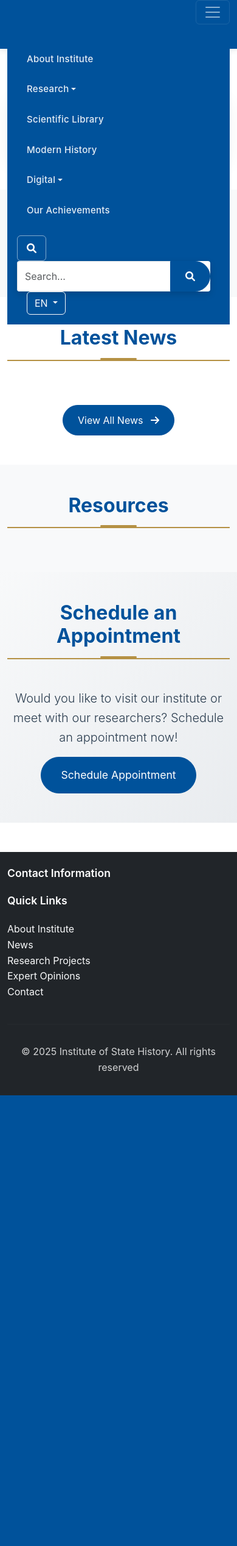
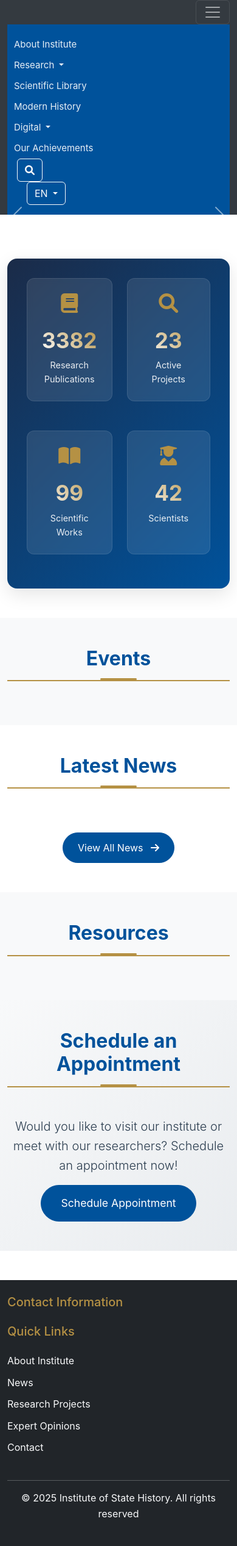
Before and after one commit to SmaylovSerikbay/historystate, a Django app: page /en/ in a window 390 px wide, after a click that opens the changed part. Shown: the whole page at 61% size. Before the commit the page ends 1796 px from the top, so only its background shows below. Run offline with Django 5.2, Linux system fonts and the light colour scheme; data that the repository does not hold is empty; some libraries are stand-ins or nearby versions.

Commit message:
Refactor base template and home page styles with responsive design improvements

```diff
--- a/templates/base.html
+++ b/templates/base.html
@@ -8,222 +8,6 @@
     <link href="https://cdn.jsdelivr.net/npm/bootstrap@5.3.0/dist/css/bootstrap.min.css" rel="stylesheet">
     <link rel="stylesheet" href="https://cdnjs.cloudflare.com/ajax/libs/font-awesome/6.0.0/css/all.min.css">
     <link rel="stylesheet" href="{% static 'css/style.css' %}">
-    <style>
-        :root {
-            --primary-color: #00529B;
-            --secondary-color: #1B2B48;
-            --accent-color: #C4A052;
-            --text-color: #333333;
-            --light-bg: #F8F9FA;
-            --border-color: #E5E5E5;
-            --header-height: 80px;
-        }
-
-        body {
-            font-family: 'Segoe UI', Arial, sans-serif;
-            color: var(--text-color);
-            line-height: 1.6;
-        }
-
-        /* Стили для хедера */
-        .header {
-            background: var(--primary-color);
-            height: var(--header-height);
-            position: fixed;
-            top: 0;
-            left: 0;
-            right: 0;
-            z-index: 1000;
-            box-shadow: 0 2px 10px rgba(0, 0, 0, 0.1);
-        }
-
-        .navbar {
-            height: 100%;
-            padding: 0;
-        }
-
-        .navbar-brand {
-            padding: 0;
-            height: 100%;
-            display: flex;
-            align-items: center;
-        }
-
-        .header-logo {
-            height: 50px;
-            width: auto;
-            margin-right: 15px;
-        }
-
-        .navbar-brand span {
-            color: #fff;
-            font-size: 1.2rem;
-            font-weight: 500;
-            line-height: 1.2;
-            max-width: 200px;
-        }
-
-        /* Стили для навигации */
-        .navbar-nav {
-            height: 100%;
-            align-items: center;
-            margin-left: 30px;
-        }
-
-        .navbar-nav .nav-item {
-            height: 100%;
-            display: flex;
-            align-items: center;
-            margin: 0 5px;
-            position: relative;
-        }
-
-        .navbar-nav .nav-link {
-            color: rgba(255, 255, 255, 0.9) !important;
-            padding: 0 1.2rem;
-            font-size: 15px;
-            font-weight: 500;
-            letter-spacing: 0.3px;
-            height: 100%;
-            display: flex;
-            align-items: center;
-            white-space: nowrap;
-            transition: all 0.3s ease;
-        }
-
-        .navbar-nav .nav-link:hover,
-        .navbar-nav .nav-link:focus {
-            color: #fff !important;
-            background: rgba(255, 255, 255, 0.1);
-        }
-
-        .navbar-nav .dropdown-menu {
-            margin-top: 0;
-            border: none;
-            border-radius: 0 0 4px 4px;
-            background: #fff;
-            box-shadow: 0 4px 12px rgba(0, 0, 0, 0.1);
-            min-width: 220px;
-            padding: 0;
-        }
-
-        .navbar-nav .dropdown-item {
-            padding: 12px 20px;
-            color: var(--text-color);
-            font-size: 14px;
-            border-bottom: 1px solid var(--border-color);
-            transition: all 0.2s ease;
-        }
-
-        .navbar-nav .dropdown-item:last-child {
-            border-bottom: none;
-        }
-
-        .navbar-nav .dropdown-item:hover {
-            background: var(--light-bg);
-            color: var(--primary-color);
-        }
-
-        /* Стили для основного контента */
-        .main-content {
-            margin-top: var(--header-height);
-            min-height: calc(100vh - var(--header-height));
-            background: #fff;
-        }
-
-        /* Стили для поиска */
-        .search-wrapper {
-            margin-left: auto;
-            margin-right: 15px;
-        }
-
-        .search-toggle {
-            color: #fff;
-            border-color: rgba(255, 255, 255, 0.5);
-            padding: 8px 15px;
-        }
-
-        .search-toggle:hover {
-            background: rgba(255, 255, 255, 0.1);
-            border-color: #fff;
-        }
-
-        .search-popup {
-            background: #fff;
-            border-radius: 4px;
-            box-shadow: 0 4px 12px rgba(0, 0, 0, 0.15);
-        }
-
-        /* Стили для футера */
-        .footer {
-            background: var(--secondary-color);
-            color: #fff;
-            padding: 4rem 0 2rem;
-        }
-
-        .footer h5 {
-            color: #fff;
-            font-size: 1.1rem;
-            font-weight: 600;
-            margin-bottom: 1.5rem;
-        }
-
-        .footer p {
-            color: rgba(255, 255, 255, 0.8);
-            margin-bottom: 0.5rem;
-        }
-
-        .footer a {
-            color: rgba(255, 255, 255, 0.8);
-            text-decoration: none;
-            transition: color 0.2s ease;
-        }
-
-        .footer a:hover {
-            color: #fff;
-        }
-
-        .footer hr {
-            border-color: rgba(255, 255, 255, 0.1);
-            margin: 2rem 0;
-        }
-
-        .footer .copyright {
-            color: rgba(255, 255, 255, 0.6);
-            font-size: 0.9rem;
-        }
-
-        /* Адаптивные стили */
-        @media (max-width: 991.98px) {
-            .navbar-nav {
-                margin-left: 0;
-                padding: 1rem 0;
-            }
-
-            .navbar-nav .nav-item {
-                height: auto;
-            }
-
-            .navbar-nav .nav-link {
-                padding: 0.8rem 1rem;
-            }
-
-            .navbar-nav .dropdown-menu {
-                background: rgba(255, 255, 255, 0.05);
-                box-shadow: none;
-            }
-
-            .navbar-nav .dropdown-item {
-                color: rgba(255, 255, 255, 0.8);
-                border-bottom-color: rgba(255, 255, 255, 0.1);
-            }
-
-            .navbar-nav .dropdown-item:hover {
-                background: rgba(255, 255, 255, 0.1);
-                color: #fff;
-            }
-        }
-    </style>
     {% block extra_css %}{% endblock %}
 </head>
 <body>
@@ -390,6 +174,172 @@
 
     <script src="https://cdn.jsdelivr.net/npm/bootstrap@5.3.0/dist/js/bootstrap.bundle.min.js"></script>
     <script src="{% static 'js/main.js' %}"></script>
+    <style>
+        .header-logo {
+            height: 40px;
+            width: auto;
+        }
+
+        /* Стили для навигации */
+        .navbar-nav {
+            align-items: center;
+        }
+
+        .navbar-nav .nav-item {
+            white-space: nowrap;
+            margin: 0 5px;
+        }
+
+        .navbar-nav .nav-link {
+            padding: 0.5rem 1rem;
+            font-size: 15px;
+            line-height: 1.2;
+            text-align: center;
+            display: inline-block;
+        }
+
+        .navbar-nav .dropdown-menu {
+            min-width: 220px;
+        }
+
+        .navbar-nav .dropdown-item {
+            white-space: normal;
+            padding: 8px 15px;
+            line-height: 1.2;
+        }
+
+        @media (max-width: 991.98px) {
+            .navbar-nav .nav-item {
+                margin: 0;
+                width: 100%;
+                text-align: left;
+            }
+
+            .navbar-nav .nav-link {
+                padding: 0.5rem 0;
+                display: block;
+                text-align: left;
+            }
+
+            .navbar-nav .dropdown-menu {
+                min-width: 100%;
+                margin: 0;
+                padding: 0;
+                border: none;
+                background: transparent;
+            }
+
+            .navbar-nav .dropdown-item {
+                padding: 0.5rem 1rem;
+                color: rgba(255,255,255,.75);
+            }
+
+            .navbar-nav .dropdown-item:hover {
+                background: transparent;
+                color: #fff;
+            }
+        }
+
+        .search-wrapper {
+            position: relative;
+        }
+
+        .search-popup {
+            display: none;
+            position: absolute;
+            top: 100%;
+            right: 0;
+            width: 300px;
+            padding: 15px;
+            background: white;
+            border-radius: 8px;
+            box-shadow: 0 2px 10px rgba(0,0,0,0.1);
+            margin-top: 10px;
+            z-index: 1000;
+        }
+
+        .search-popup.active {
+            display: block;
+        }
+
+        .search-form .form-control {
+            border-radius: 4px 0 0 4px;
+        }
+
+        .search-form .btn {
+            border-radius: 0 4px 4px 0;
+        }
+
+        .footer {
+            margin-top: auto;
+        }
+
+        .footer a {
+            text-decoration: none;
+            transition: opacity 0.3s;
+        }
+
+        .footer a:hover {
+            opacity: 0.8;
+        }
+
+        .footer ul li {
+            margin-bottom: 10px;
+        }
+
+        @media (max-width: 768px) {
+            .search-popup {
+                width: 100%;
+                position: fixed;
+                top: 60px;
+                left: 0;
+                right: 0;
+                border-radius: 0;
+            }
+        }
+
+        .row-resources {
+            display: flex;
+            flex-wrap: wrap;
+            margin-right: -15px;
+            margin-left: -15px;
+            justify-content: flex-start;
+        }
+
+        .col-lg-2-4 {
+            position: relative;
+            width: 20%;
+            padding-right: 15px;
+            padding-left: 15px;
+            flex: 0 0 20%;
+            max-width: 20%;
+        }
+
+        @media (max-width: 991.98px) {
+            .col-lg-2-4 {
+                flex: 0 0 33.333%;
+                max-width: 33.333%;
+            }
+        }
+
+        @media (max-width: 767.98px) {
+            .col-lg-2-4 {
+                flex: 0 0 50%;
+                max-width: 50%;
+            }
+        }
+
+        @media (max-width: 575.98px) {
+            .col-lg-2-4 {
+                flex: 0 0 100%;
+                max-width: 100%;
+            }
+        }
+
+        .navbar-nav .nav-link:hover {
+            color: #fff;
+        }
+    </style>
     <script>
         document.addEventListener('DOMContentLoaded', function() {
             const searchToggle = document.querySelector('.search-toggle');
--- a/templates/main/home.html
+++ b/templates/main/home.html
@@ -52,19 +52,27 @@
             <!-- Статистика -->
             <div class="col-lg-5">
                 <div class="statistics-box">
-                    <h3 class="statistics-title">{% trans "Our Achievements" %}</h3>
                     <div class="achievement-grid">
-                        {% for achievement in achievements %}
                         <div class="achievement-item">
-                            <div class="achievement-icon">
-                                <i class="{{ achievement.icon }}"></i>
-                            </div>
-                            <div class="achievement-content">
-                                <h2 class="counter">{{ achievement.value }}</h2>
-                                <p>{{ achievement.title }}</p>
-                            </div>
+                            <i class="fas fa-book"></i>
+                            <h2 class="counter">3382</h2>
+                            <p>{% trans "Research Publications" %}</p>
                         </div>
-                        {% endfor %}
+                        <div class="achievement-item">
+                            <i class="fas fa-search"></i>
+                            <h2 class="counter">23</h2>
+                            <p>{% trans "Active Projects" %}</p>
+                        </div>
+                        <div class="achievement-item">
+                            <i class="fas fa-book-open"></i>
+                            <h2 class="counter">99</h2>
+                            <p>{% trans "Scientific Works" %}</p>
+                        </div>
+                        <div class="achievement-item">
+                            <i class="fas fa-user-graduate"></i>
+                            <h2 class="counter">42</h2>
+                            <p>{% trans "Scientists" %}</p>
+                        </div>
                     </div>
                 </div>
             </div>
@@ -413,92 +421,54 @@
     }
 
     .statistics-box {
-        background: white;
+        background: linear-gradient(135deg, var(--dark-bg), var(--primary-color));
+        padding: 2rem;
         border-radius: 16px;
-        padding: 2.5rem;
         height: 100%;
-        box-shadow: 0 10px 30px rgba(0, 0, 0, 0.05);
-        border: 1px solid var(--border-color);
-        position: relative;
-        overflow: hidden;
-    }
-
-    .statistics-box::before {
-        content: '';
-        position: absolute;
-        top: 0;
-        left: 0;
-        right: 0;
-        height: 4px;
-        background: linear-gradient(90deg, var(--primary-color), var(--accent-color));
-    }
-
-    .statistics-title {
-        color: var(--primary-color);
-        font-size: 1.5rem;
-        font-weight: 600;
-        margin-bottom: 2rem;
-        text-align: center;
-        position: relative;
+        box-shadow: 0 10px 30px rgba(0, 0, 0, 0.1);
     }
 
     .achievement-grid {
         display: grid;
         grid-template-columns: repeat(2, 1fr);
-        gap: 2rem;
+        gap: 1.5rem;
     }
 
     .achievement-item {
-        display: flex;
-        align-items: center;
-        gap: 1rem;
+        background: rgba(255, 255, 255, 0.1);
+        border-radius: 12px;
         padding: 1.5rem;
-        background: var(--light-bg);
-        border-radius: 12px;
-        transition: all 0.3s ease;
-        border: 1px solid rgba(0, 0, 0, 0.05);
+        text-align: center;
+        backdrop-filter: blur(5px);
+        transition: transform 0.3s ease;
+        border: 1px solid rgba(255, 255, 255, 0.1);
     }
 
     .achievement-item:hover {
         transform: translateY(-5px);
-        box-shadow: 0 8px 20px rgba(0, 0, 0, 0.1);
-        background: white;
-        border-color: var(--primary-color);
+        background: rgba(255, 255, 255, 0.15);
     }
 
-    .achievement-icon {
-        width: 60px;
-        height: 60px;
-        background: var(--primary-color);
-        border-radius: 12px;
-        display: flex;
-        align-items: center;
-        justify-content: center;
-        flex-shrink: 0;
+    .achievement-item i {
+        font-size: 2rem;
+        color: var(--secondary-color);
+        margin-bottom: 1rem;
     }
 
-    .achievement-icon i {
-        font-size: 1.5rem;
-        color: white;
+    .achievement-item .counter {
+        font-size: 2.2rem;
+        font-weight: 700;
+        margin: 0.5rem 0;
+        background: linear-gradient(45deg, #fff, var(--secondary-color));
+        -webkit-background-clip: text;
+        -webkit-text-fill-color: transparent;
     }
 
-    .achievement-content {
-        flex-grow: 1;
-    }
-
-    .achievement-content .counter {
-        font-size: 2rem;
-        font-weight: 700;
-        color: var(--primary-color);
+    .achievement-item p {
+        color: white;
+        font-size: 0.9rem;
         margin: 0;
-        line-height: 1.2;
-    }
-
-    .achievement-content p {
-        margin: 0.5rem 0 0;
-        color: var(--text-color);
-        font-size: 0.9rem;
-        opacity: 0.8;
+        opacity: 0.9;
     }
 
     /* Events Section */
@@ -914,34 +884,17 @@
             font-size: 2rem;
         }
 
-        .statistics-box {
-            padding: 1.5rem;
+        .achievement-item {
+            min-height: 180px;
+            margin-bottom: 1.5rem;
         }
 
-        .achievement-grid {
-            grid-template-columns: 1fr;
-            gap: 1rem;
-        }
-
-        .achievement-item {
-            padding: 1rem;
-        }
-
-        .achievement-icon {
-            width: 50px;
-            height: 50px;
-        }
-
-        .achievement-icon i {
-            font-size: 1.2rem;
-        }
-
-        .achievement-content .counter {
-            font-size: 1.5rem;
+        .counter {
+            font-size: 2.2rem;
         }
 
         .news-image {
-            height: 180px;
+            min-height: 200px;
         }
 
         .news-title {
```
Also changed, not shown: templates/main/scientific_library.html (+5 -132 lines).
